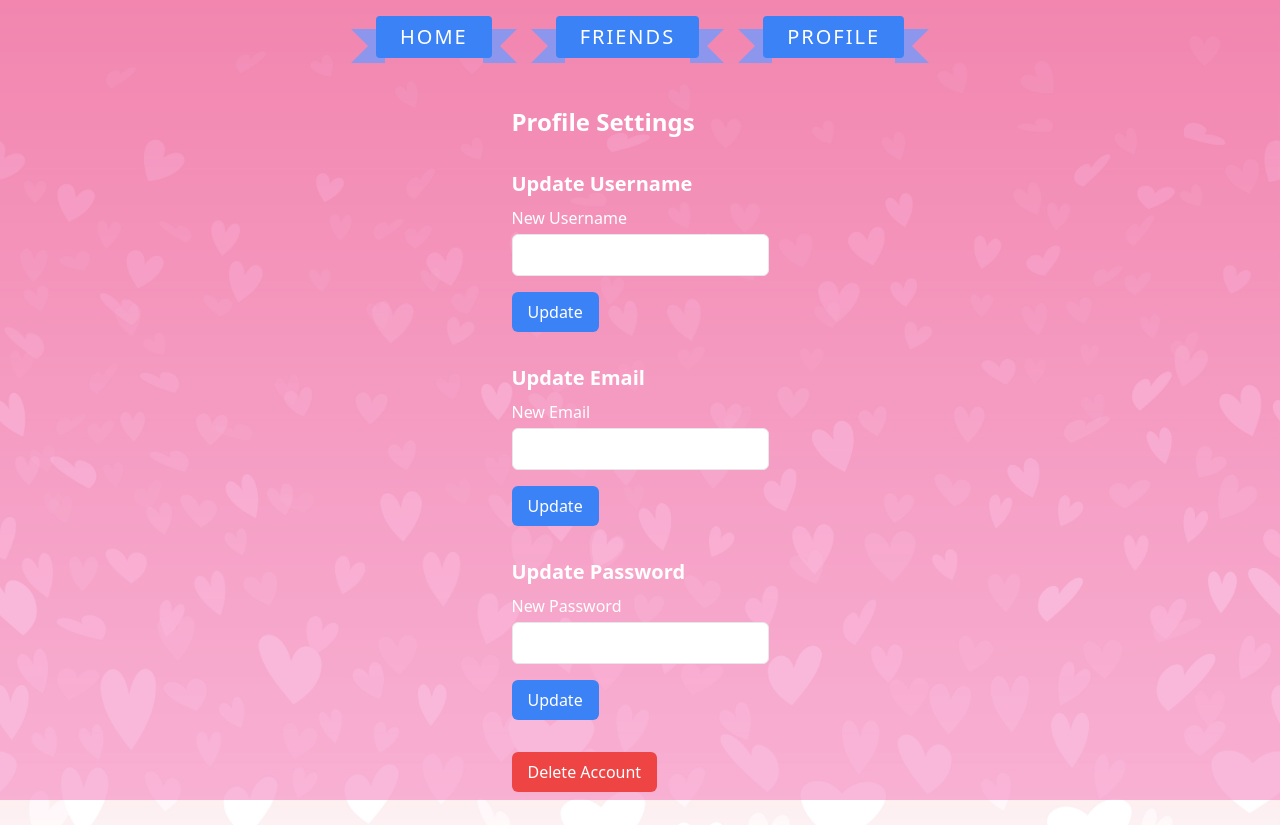
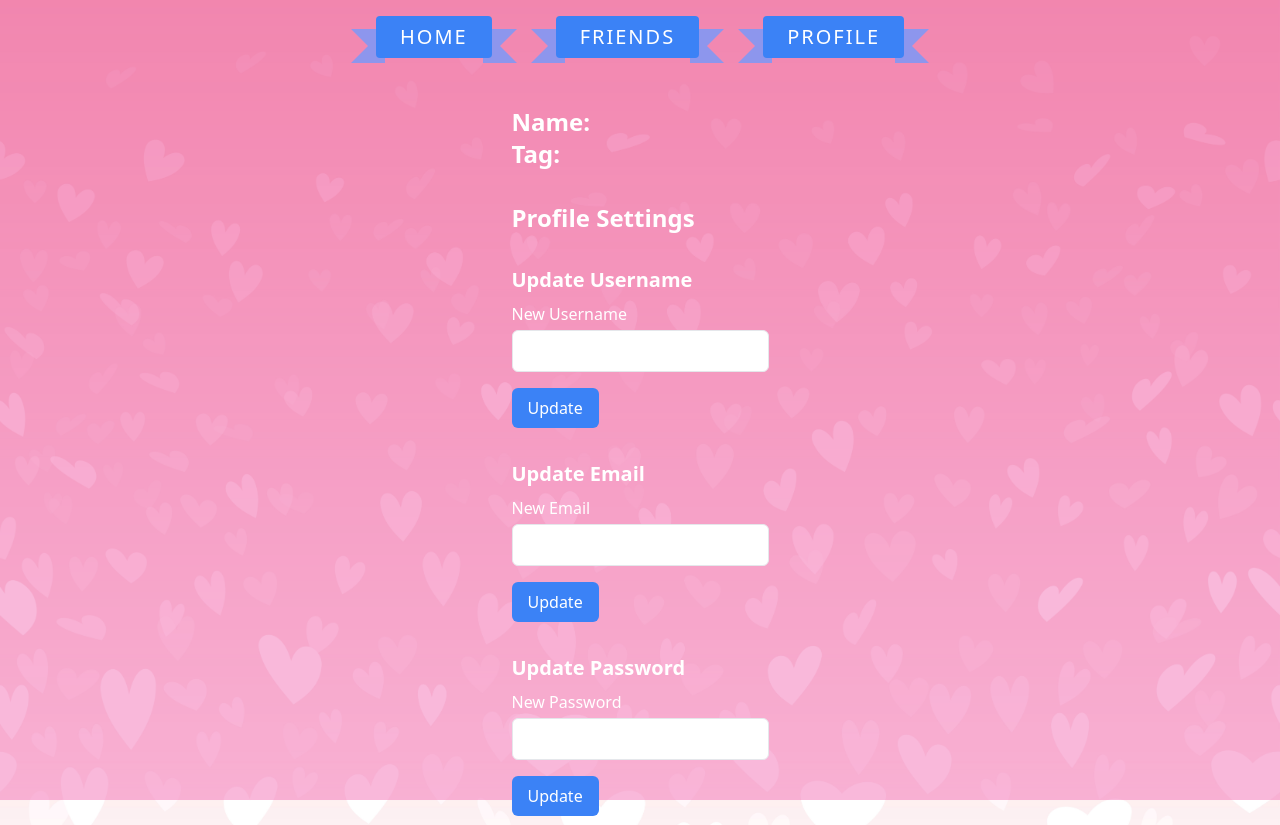
Before and after one commit to aleksandramuraveva/be-kind-app, a Next.js app in the folder frontend/: page /profile in a window 1280 px wide. Shown: the top 825 px of the page. Built offline with nearby package versions, Linux system fonts and the light colour scheme.

Commit message:
refactor: display name and tag in the settings

```diff
--- a/frontend/src/components/ProfileSettings/ProfileSettings.tsx
+++ b/frontend/src/components/ProfileSettings/ProfileSettings.tsx
@@ -1,19 +1,26 @@
+'use client'
 
-
+import React from 'react';
 import UsernameForm from './UsernameForm/UsernameForm';
 import EmailForm from './EmailForm/EmailForm';
 import PasswordForm from './PasswordForm/PasswordForm';
 import DeleteAccountButton from './DeleteAccountButton/DeleteAccountButton';
 
 const ProfileSettings = () => {
+  const username = (typeof window !== 'undefined') ? localStorage.getItem('username') : '';
+  const uniqueId = (typeof window !== 'undefined') ? localStorage.getItem('uniqueId') : '';
+
   return (
     <div className="p-8 space-y-8 mx-auto mb-20 text-white">
+      <div className=" mb-4 font-bold">
+        <p className="text-2xl">Name: {username}</p>
+        <p className="text-2xl">Tag: {uniqueId}</p>
+      </div>
       <h1 className="text-2xl text-white font-bold mb-4">Profile Settings</h1>
       <UsernameForm />
       <EmailForm />
       <PasswordForm />
       <DeleteAccountButton />
-
     </div>
   );
 };
```
